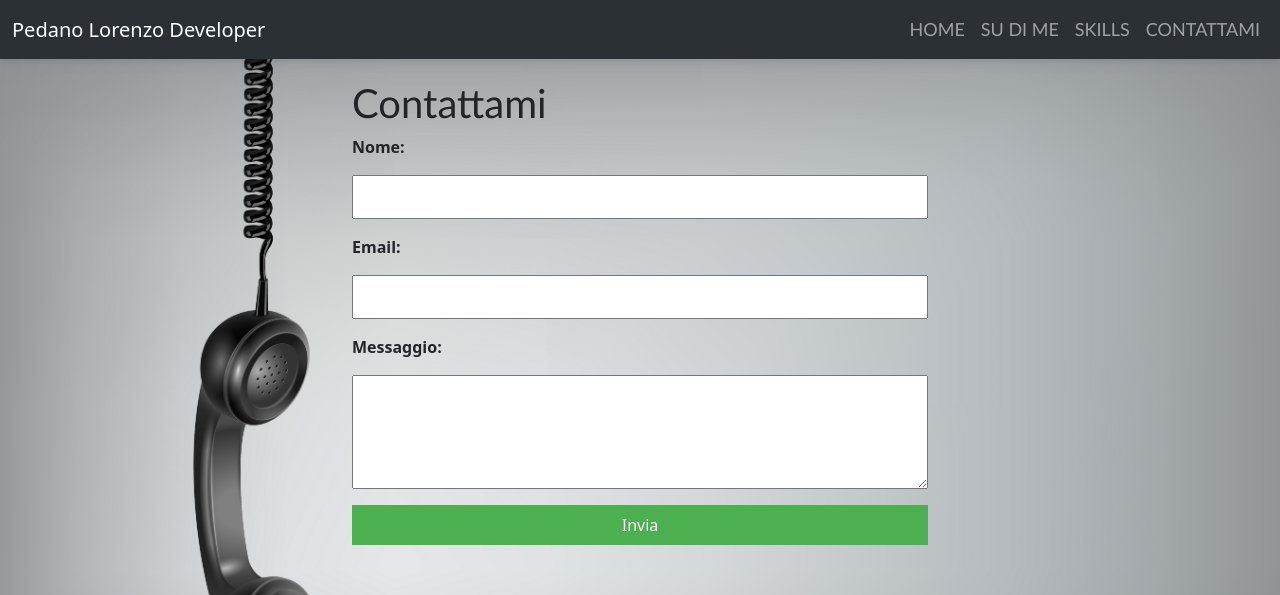
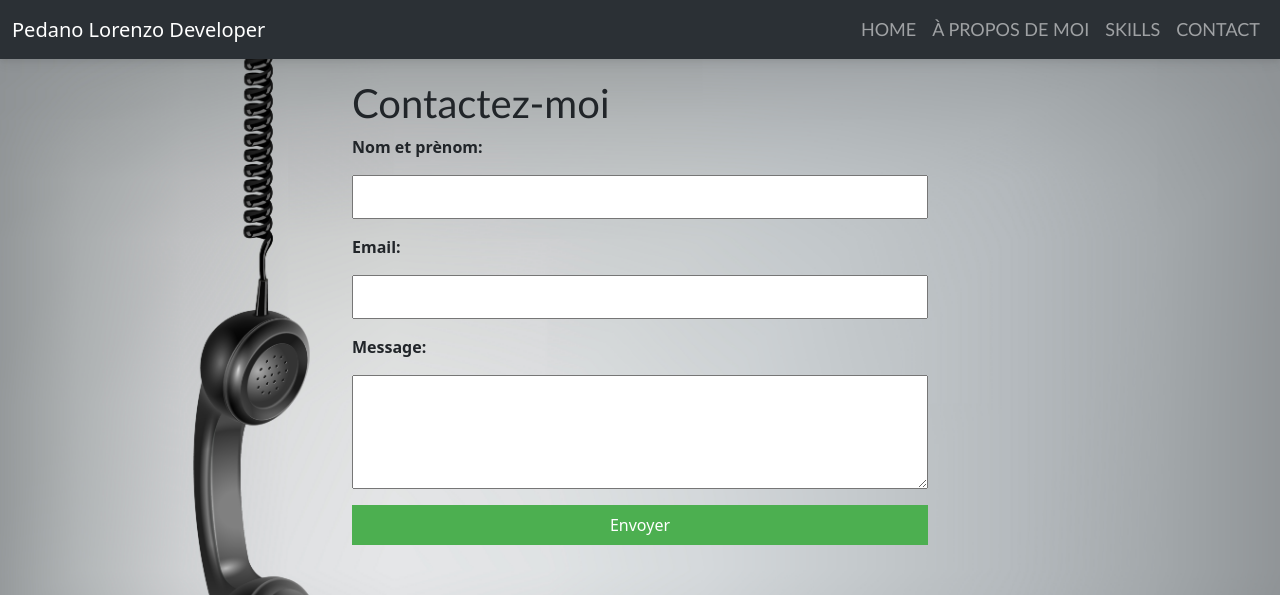
Before and after one commit to Lorenzo95x/Portfolio, a website: page contattami.html in a window 1280 px wide. Shown: the top 595 px of the page. Drawn offline with nearby package versions, Linux system fonts and the light colour scheme.

Commit message:
Traduction contact

```diff
--- a/contattami.html
+++ b/contattami.html
@@ -2,17 +2,17 @@
 <html lang="it">
 <head>
     <meta charset="UTF-8">
-    <meta name="keywords" content="HTML, CSS, contatti, email, collaborazioni">
-    <meta name="description" content="Contattami per ulteriori informazioni o opportunità di collaborazione.">
+    <meta name="keywords" content="HTML, CSS, Contacts, Email, Collaborations.">
+    <meta name="description" content="Contactez-moi pour plus d'informations ou pour des opportunités de collaboration.">
     <meta name="author" content="Lorenzo Pedano">
     <meta name="viewport" content="width=device-width, initial-scale=1, shrink-to-fit=no" />
     <meta http-equiv="x-ua-compatible" content="ie=edge" />
-    <meta property="og:title" content="Pedano Lorenzo Web Developer Portfolio - Contattami">
-    <meta property="og:description" content="Contattami per ulteriori informazioni o opportunità di collaborazione.">
+    <meta property="og:title" content="Pedano Lorenzo Web Developer Portfolio - Contactez-moi">
+    <meta property="og:description" content="Contactez-moi pour plus d'informations ou pour des opportunités de collaboration.">
     <meta property="og:image" content="https://lorenzo95x.github.io/Portfolio/assets/images/sfondo-computer.jpg">
     <meta property="og:url" content="https://lorenzo95x.github.io/Portfolio/">
     <link rel="canonical" href="https://lorenzo95x.github.io/Portfolio/">
-    <title>Pedano Lorenzo Web Developer Portfolio - Contattami</title>
+    <title>Pedano Lorenzo Web Developer Portfolio - Contactez-moi</title>
     <link rel="stylesheet" href="src/style.css">
     <link
       rel="stylesheet"
@@ -43,13 +43,13 @@
                     <a class="nav-link" href="index.html">HOME</a>
                 </li>
                   <li class="nav-item">
-                      <a class="nav-link" href="su-di-me.html">SU DI ME</a>
+                      <a class="nav-link" href="su-di-me.html">À PROPOS DE MOI</a>
                   </li>
                   <li class="nav-item">
                       <a class="nav-link" href="skills.html">SKILLS</a>
                   </li>
                 <li class="nav-item">
-                    <a class="nav-link" href="contattami.html">CONTATTAMI</a>
+                    <a class="nav-link" href="contattami.html">CONTACT</a>
                     </li>
               </ul>
               </div>
@@ -58,18 +58,18 @@
           </nav>
         </header>
         <div class="contact-form container-fluid">
-                <h1>Contattami</h1>
+                <h1>Contactez-moi</h1>
                 <form action="https://formspree.io/f/meqbyddg" method="POST">
-                    <label for="name">Nome:</label>
+                    <label for="name">Nom et prènom:</label>
                     <input type="text" id="name" name="name" required>
 
                     <label for="email">Email:</label>
                     <input type="email" id="email" name="email" required>
 
-                    <label for="message">Messaggio:</label>
+                    <label for="message">Message:</label>
                     <textarea id="message" name="message" rows="4" required></textarea>
 
-                    <button type="submit">Invia</button>
+                    <button type="submit">Envoyer</button>
                     <form action="https://formsubmit.co/lorenzoped@hotmail.it" method="POST" ></p>
                 </form>
           </div>
```
